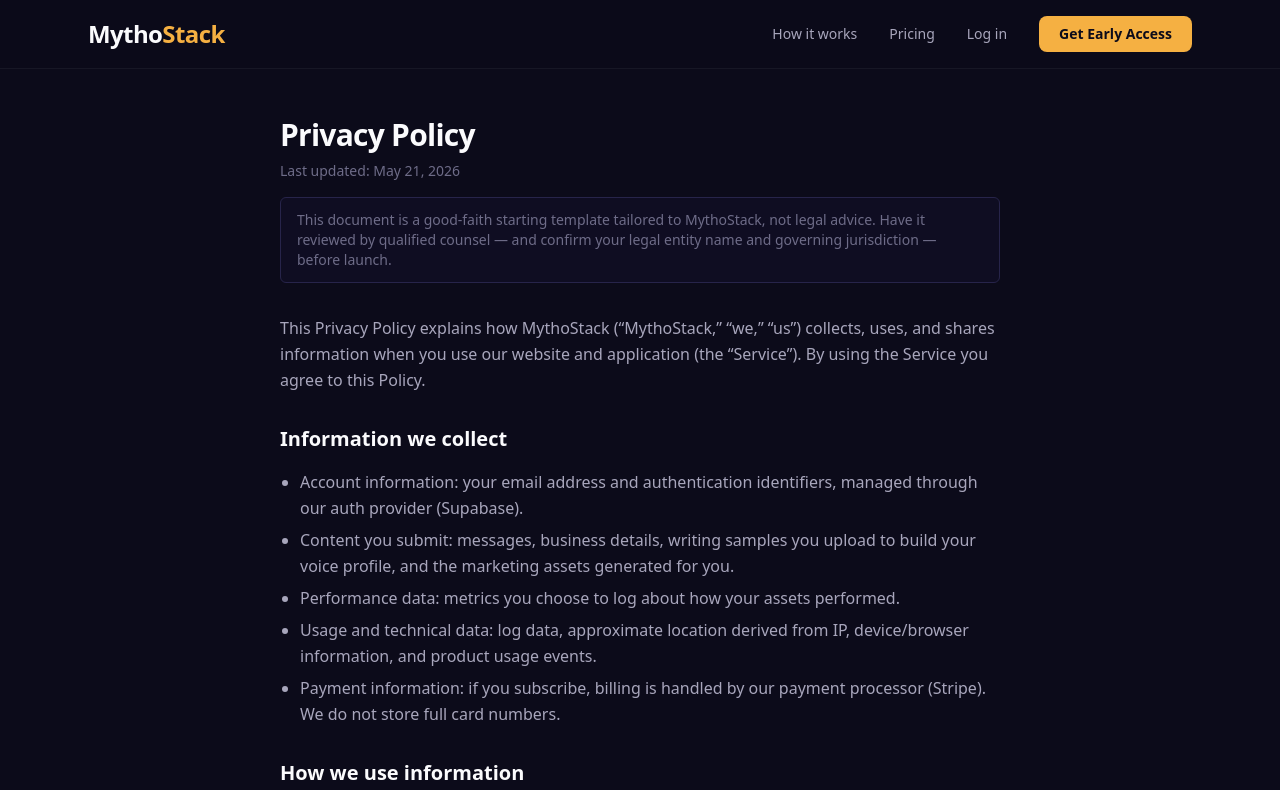
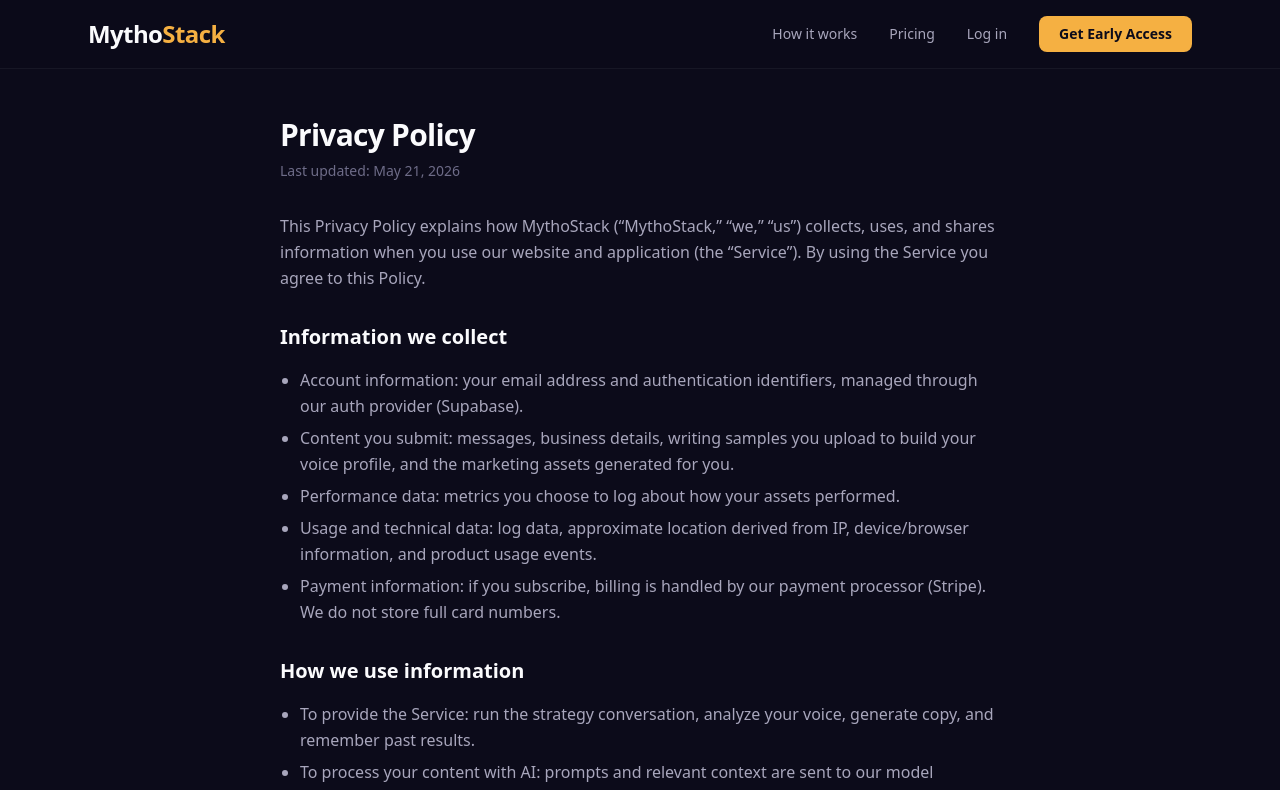
Before and after one commit to v3ads/Chatoy, a Next.js app in the folder web/: page /privacy in a window 1280 px wide. Shown: the top 790 px of the page. Built offline with nearby package versions, Linux system fonts and the light colour scheme.

Commit message:
fix: remove legal disclaimer and set legal links to open in new window

```diff
--- a/web/src/components/Footer.tsx
+++ b/web/src/components/Footer.tsx
@@ -7,10 +7,10 @@
       <div className="mx-auto flex max-w-6xl flex-col items-center justify-between gap-3 px-6 py-8 text-sm text-text-muted sm:flex-row">
         <p>© {year} MythoStack</p>
         <nav className="flex items-center gap-5">
-          <Link href="/privacy" className="hover:text-text-secondary">
+          <Link href="/privacy" target="_blank" rel="noopener noreferrer" className="hover:text-text-secondary">
             Privacy
           </Link>
-          <Link href="/terms" className="hover:text-text-secondary">
+          <Link href="/terms" target="_blank" rel="noopener noreferrer" className="hover:text-text-secondary">
             Terms
           </Link>
           <Link href="/login" className="hover:text-text-secondary">
--- a/web/src/components/Legal.tsx
+++ b/web/src/components/Legal.tsx
@@ -13,11 +13,7 @@
     <main className="mx-auto w-full max-w-3xl flex-1 px-6 py-12">
       <h1 className="text-3xl font-semibold tracking-tight">{title}</h1>
       <p className="mt-2 text-sm text-text-muted">Last updated: {updated}</p>
-      <p className="mt-4 rounded-md border border-surface-border bg-surface-elevated/50 px-4 py-3 text-sm text-text-muted">
-        This document is a good-faith starting template tailored to MythoStack, not
-        legal advice. Have it reviewed by qualified counsel — and confirm your legal
-        entity name and governing jurisdiction — before launch.
-      </p>
+
       <div className="mt-8 space-y-4 leading-relaxed text-text-secondary">
         {children}
       </div>
```
